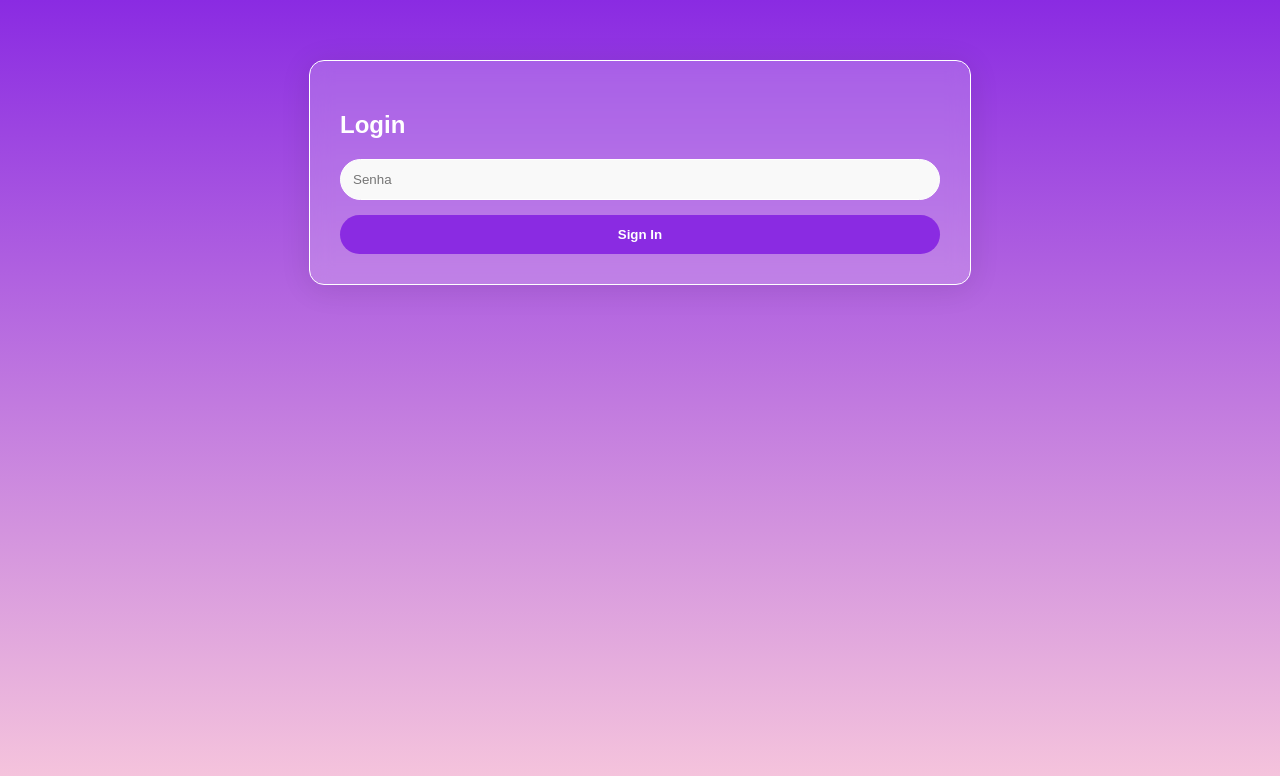
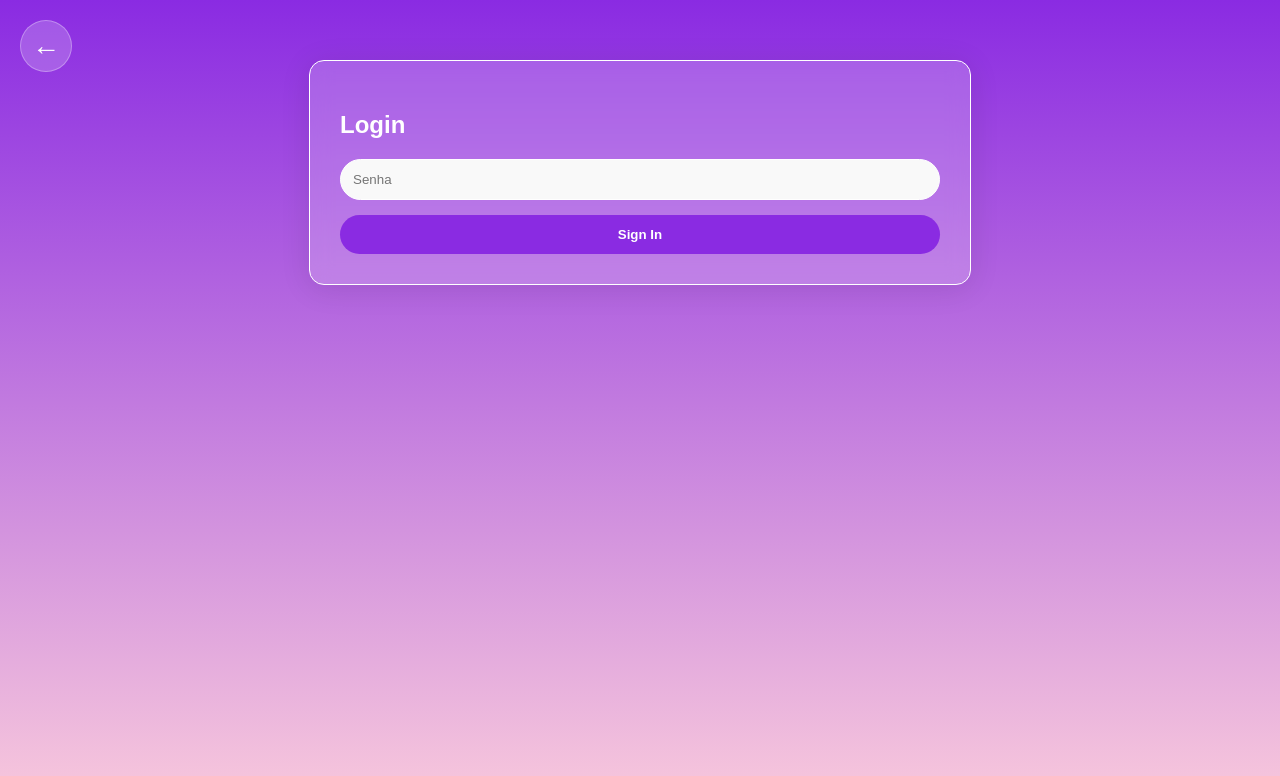
Before and after one commit to Bytt13/Linktree, a website: page public/admin.html in a window 1280 px wide. Drawn offline with Linux system fonts and the light colour scheme.

Commit message:
Projeto Finalizado

```diff
--- a/public/admin.html
+++ b/public/admin.html
@@ -7,6 +7,8 @@
     <link rel = "stylesheet" href = "style.css">
 </head>
 <body>
+     <a id="back-to-home-button" href="/" title="Voltar para a página inicial">
+        <span>&larr;</span> </a>
     <div class = "admin-container"><div id = "login-section">
         <h2>Login</h2>
         <input type = "password" id = "password" placeholder = "Senha">
--- a/public/style.css
+++ b/public/style.css
@@ -123,6 +123,11 @@ body {
   background-color: rgba(0, 0, 0, 0.1);
 }
 
+.link-item-adm:hover {
+  transform: translateY(-2px);
+  box-shadow: 0 4px 15px rgba(0, 0, 0, 0.1);
+}
+
 .link-item-adm span {
   word-break: break-all;
 }
@@ -178,3 +183,32 @@ body {
   cursor: pointer;
   transform: scale(1.1) rotate(45deg);
 }
+
+#back-to-home-button {
+  position: fixed;
+  top: 20px;
+  left: 20px;
+  z-index: 1000;
+
+  width: 50px;
+  height: 50px;
+  background-color: rgba(255, 255, 255, 0.2);
+  border-radius: 50%;
+  border: 1px solid rgba(255, 255, 255, 0.3);
+
+  display: flex;
+  align-items: center;
+  justify-content: center;
+
+  color: white;
+  font-size: 28px;
+  text-decoration: none;
+  transition: all 0.3s ease;
+}
+
+#back-to-home-button:hover {
+  background-color: white;
+  color: #551A8B;
+  transform: scale(1.1);
+  cursor: pointer;
+}
```
